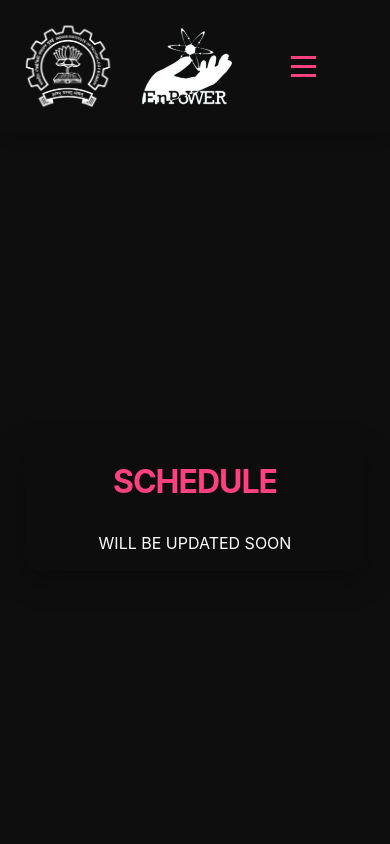
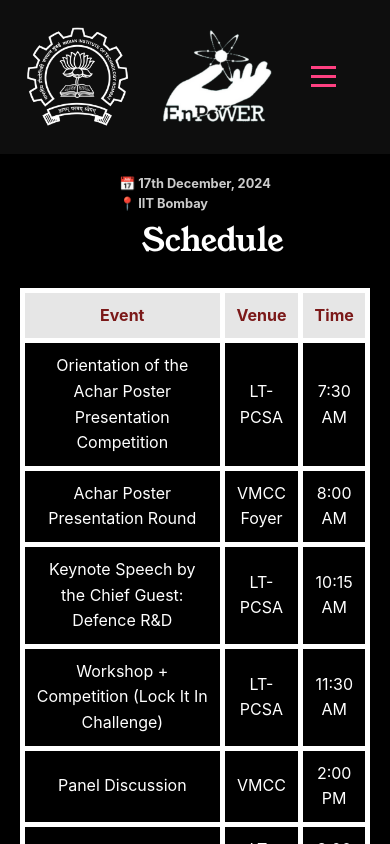
Before and after one commit to gulshan0007/ResCon, a plain HTML site: page schedule.html in a window 390 px wide. Drawn offline with Linux system fonts and the light colour scheme.

Commit message:
schedule added and registration updated

```diff
--- a/schedule.css
+++ b/schedule.css
@@ -1,4 +1,4 @@
-/* Modern Responsive Styles for ResCon Website */
+/* Modern Responsive Styles for Team Page */
 
 :root {
     /* Design Tokens */
@@ -28,7 +28,8 @@ body, html {
     height: 100%;
     font-family: var(--font-primary);
     color: var(--text-white);
-    background: url('assets/ResCon\ Website\ Design\ \(1\).png') no-repeat center center fixed;
+    background: url('assets/back-img.png') no-repeat center center fixed;
+    background-color: var(--background-dark);
     background-size: cover;
     line-height: 1.6;
     overflow-x: hidden;
@@ -46,6 +47,7 @@ body, html {
     z-index: 100;
     box-shadow: 0 2px 15px rgba(0, 0, 0, 0.2);
   }
+
 
   /* Hamburger Menu Button */
   .hamburger-menu {
@@ -71,7 +73,7 @@ body, html {
   }
 
   .nav-links li {
-    margin: 0;
+    margin: 0 15px;
   }
 
   .nav-links a {
@@ -120,44 +122,132 @@ body, html {
     transform: scale(1.05);
   }
 
-/* Main Content Responsive Design */
-main {
+
+  /* Team Section Styles */
+  .team {
     display: flex;
-    justify-content: center;
-    align-items: center;
+    flex-direction: row;
+    align-items: flex-start;
+    gap: 50px;
+    padding: 2rem;
     min-height: calc(100vh - 100px); /* Subtract navbar and footer height */
-    text-align: center;
-    padding: 2rem;
   }
 
-.content {
-    max-width: 800px;
-    padding: 2rem;
-    background: rgba(14, 14, 14, 0.7);
-    border-radius: 15px;
-    box-shadow: 0 10px 30px rgba(0, 0, 0, 0.3);
+  .team-content img {
+    margin: 20px;
+    width: clamp(300px, 80%, 800px);
+    height: auto;
+    max-height: 70vh;
+    object-fit: cover;
+    border-radius: 10px;
+    box-shadow: 0 10px 20px rgba(0, 0, 0, 0.2);
   }
 
-.content h1 {
-    font-size: clamp(2.5rem, 8vw, 4rem);
-    margin-bottom: 1.5rem;
-    color: var(--accent-pink);
-    font-weight: 700;
-    letter-spacing: -1px;
+  .team-contact {
+    margin: 20px;
+    display: flex;
+    flex-direction: row;
+    flex-grow: 1;
+    gap: 2rem;
   }
 
-.content p {
-    font-size: clamp(1rem, 3vw, 1.5rem);
-    line-height: 1.5;
-    color: var(--text-white);
+  .m1, .con {
+    flex: 1;
+    display: flex;
+    flex-direction: column;
+    justify-content: center;
+    gap: 15px;
+    background: rgba(14, 14, 14, 0.7);
+    padding: 1.5rem;
+    border-radius: 10px;
   }
 
-/* Footer Styling */
+  .con {
+    margin-top: 100px;
+  }
+
+  h4 {
+    margin: 0 0 10px;
+    font-size: clamp(1rem, 4vw, 1.2rem);
+    color: var(--accent-pink);
+  }
+
+  p {
+    margin: 0 0 10px;
+    font-size: clamp(0.9rem, 3vw, 1rem);
+    line-height: 1.5;
+  }
+
+
+  .container {
+    padding: 20px;
+    max-width: 1400px;
+    margin: 0 auto;
+    font-size: 2rem;
+}
+
+.heading {
+    font-family: "Young Serif", serif;
+    text-align: center;
+    font-size: 4rem;
+    margin-left:20%;
+    margin-bottom: 20px;
+}
+
+.header {
+display: flex;
+align-items: center;
+margin-bottom: 20px;
+}
+
+.header .event-info {
+text-align: left;
+}
+
+.header .event-info span {
+display: block;
+font-size: 1.5rem;
+font-weight: bold;
+color: #ccc;
+}
+table {
+    width: 100%;
+    border-collapse: collapse;
+    color: white;
+}
+
+table th, table td {
+    border: 5px solid white;
+    padding: 10px;
+    text-align: center;
+}
+
+table th {
+    background: #e6e6e6;
+    color: #7b1919;
+}
+
+.contact {
+    margin-top: 20px;
+    display: flex;
+    justify-content: space-between;
+    font-size: 0.9rem;
+}
+
+.contact div {
+    font-family: "Young Serif", serif;
+    font-size: 2rem;
+    color:#ffffff;
+    padding: 10px;
+    border-radius: 5px;
+}
+
+  /* Footer Styles */
   footer {
+    font-size: 1rem;
     text-align: center;
     padding: 1.5rem;
     background-color: var(--background-dark);
-    font-size: 0.9rem;
     color: rgba(255, 255, 255, 0.7);
   }
 
@@ -212,32 +302,36 @@ footer {
       transform: rotate(45deg) translate(-5px, -6px);
   }
 
-    .logo {
-        flex-direction: row;
+    .team {
+        flex-direction: column;
         align-items: center;
+        gap: 2rem;
+    }
+
+    .team-contact {
+        flex-direction: column;
+        align-items: center;
+        gap: 2rem;
+    }
+
+    .m1, .con {
+        flex: none;
+        width: 100%;
+        margin-top: 0;
     }
 
     .logo-img {
-        width: 100px;
-    }
-
-    main {
-        padding: 1rem;
-    }
-
-    .content {
-        width: 95%;
-        padding: 1rem;
+        margin-left: 0;
     }
   }
 
   @media screen and (max-width: 480px) {
-    .content h1 {
-        font-size: 2rem;
+    h4 {
+        font-size: 1rem;
     }
 
-    .content p {
-        font-size: 1rem;
+    p {
+        font-size: 0.9rem;
     }
   }
 
@@ -250,3 +344,45 @@ img {
   a, button {
     transition: all 0.3s ease;
   }
+
+
+  @media (max-width: 550px) {
+
+  .container {
+    max-width: 400px;
+    font-size: 1rem;
+}
+.contact div {
+    font-family: "Young Serif", serif;
+    font-size: 1.5rem;
+    color:#ffffff;
+    padding: 10px;
+    border-radius: 5px;
+}
+  .heading {
+    font-family: "Young Serif", serif;
+    text-align: center;
+    font-size: 2rem;
+    margin-left:10%;
+    margin-bottom: 2px;
+}
+
+.header {
+display: flex;
+flex-direction: column;
+align-items: center;
+margin-bottom: 20px;
+}
+
+.header .event-info {
+text-align: left;
+}
+
+.header .event-info span {
+display: block;
+font-size: 0.8rem;
+color: #ccc;
+}
+
+
+}
--- a/schedule.html
+++ b/schedule.html
@@ -5,6 +5,9 @@
     <meta name="viewport" content="width=device-width, initial-scale=1.0">
     <title>Event Schedule</title>
     <link rel="stylesheet" href="schedule.css">
+    <link rel="preconnect" href="https://fonts.googleapis.com">
+<link rel="preconnect" href="https://fonts.gstatic.com" crossorigin>
+<link href="https://fonts.googleapis.com/css2?family=Quicksand:wght@300..700&family=Tangerine:wght@400;700&family=Young+Serif&display=swap" rel="stylesheet">
 </head>
 <body>
     <header class="navbar">
@@ -30,12 +33,72 @@
         </nav>
 
       </header>
-    <main>
-        <section class="content">
-            <h1>SCHEDULE</h1>
-            <p>WILL BE UPDATED SOON</p>
-        </section>
-    </main>
+
+      <div class="container">
+        <div class="header">
+          <div class="event-info">
+              <span>📅 17th December, 2024</span>
+              <span>📍 IIT Bombay</span>
+          </div>
+          <div class="heading">Schedule</div>
+      </div>
+        <table>
+            <thead>
+                <tr>
+                    <th>Event</th>
+                    <th>Venue</th>
+                    <th>Time</th>
+                </tr>
+            </thead>
+            <tbody>
+                <tr>
+                    <td>Orientation of the Achar Poster Presentation Competition</td>
+                    <td>LT-PCSA</td>
+                    <td>7:30 AM</td>
+                </tr>
+                <tr>
+                    <td>Achar Poster Presentation Round</td>
+                    <td>VMCC Foyer</td>
+                    <td>8:00 AM</td>
+                </tr>
+                <tr>
+                    <td>Keynote Speech by the Chief Guest: Defence R&D</td>
+                    <td>LT-PCSA</td>
+                    <td>10:15 AM</td>
+                </tr>
+                <tr>
+                    <td>Workshop + Competition (Lock It In Challenge)</td>
+                    <td>LT-PCSA</td>
+                    <td>11:30 AM</td>
+                </tr>
+                <tr>
+                    <td>Panel Discussion</td>
+                    <td>VMCC</td>
+                    <td>2:00 PM</td>
+                </tr>
+                <tr>
+                    <td>Achar Finals</td>
+                    <td>LT-PCSA</td>
+                    <td>3:00 PM</td>
+                </tr>
+                <tr>
+                    <td>Keynote: Commercialisation of Research & Award Distribution Ceremony</td>
+                    <td>LT-PCSA</td>
+                    <td>5:00 PM</td>
+                </tr>
+                <tr>
+                    <td>Open Networking</td>
+                    <td>LT-PCSA</td>
+                    <td>6:00 PM</td>
+                </tr>
+            </tbody>
+        </table>
+        <div class="contact">
+            <div>Dev (8218705411)</div>
+            <div>Nilay (7666946224)</div>
+        </div>
+    </div>
+
     <footer>
         <p>&copy; 2024 ResCon. All rights reserved.</p>
       </footer>
--- a/style2.css
+++ b/style2.css
@@ -144,7 +144,7 @@ body, html {
 }
 
 .team-contact {
-  margin: 20px;
+  margin: 2px;
   display: flex;
   flex-direction: row;
   flex-grow: 1;
@@ -168,13 +168,13 @@ body, html {
 
 h4 {
   margin: 0 0 10px;
-  font-size: clamp(1rem, 4vw, 1.2rem);
+  font-size: clamp(1.2rem, 4vw, 1.5rem);
   color: var(--accent-pink);
 }
 
 p {
   margin: 0 0 10px;
-  font-size: clamp(0.9rem, 3vw, 1rem);
+  font-size: clamp(1.2rem, 3vw, 1.5rem);
   line-height: 1.5;
 }
 
```
Also changed, not shown: about.html (+2 -1 lines), index.html (+7 -2 lines), assets/back-img.png (added). Lines whose indentation alone changed are shown as unchanged.
